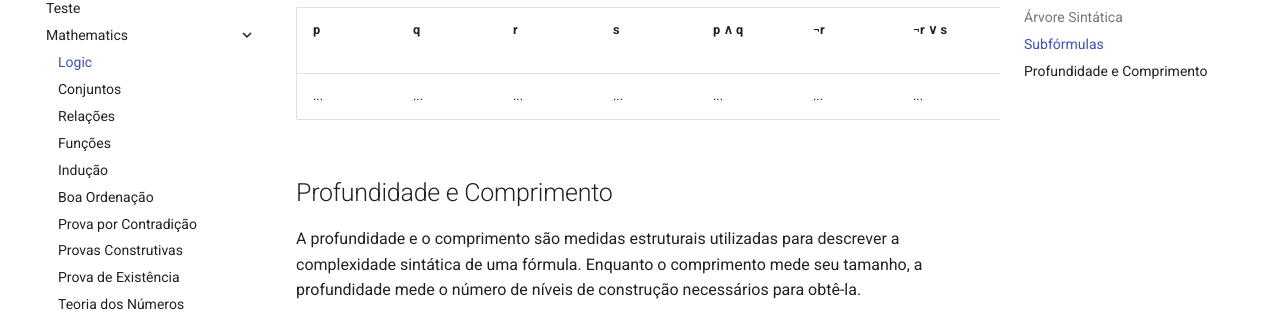
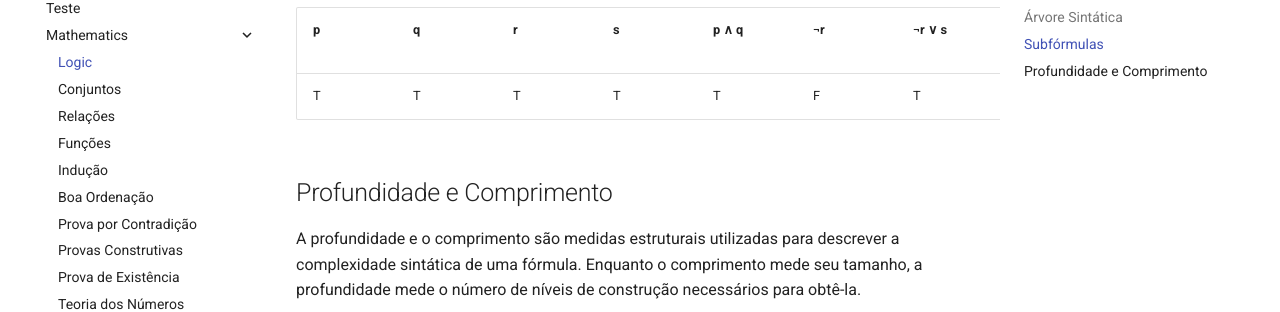
Before and after one commit to NagaoVictor/nagao-engineering, an MkDocs documentation site: the page built from docs/mathematics/logica.md, in a window 1280 px wide and 900 px high, scrolled down 2807 px. Shown: the part 172-484 px from the top of the window. Built offline with MkDocs 1.6.1 and Material for MkDocs 9.7.7, drawn with Linux system fonts in a browser that asks for light colours.

````diff
--- a/docs/mathematics/logica.md
+++ b/docs/mathematics/logica.md
@@ -89,9 +89,9 @@ As subfórmulas descrevem a estrutura interna de uma fórmula e constituem um do
 ((p ∧ q) → (¬r ∨ s))
 ```
 
-| p   | q   | r   | s   | p ∧ q | ¬r  | ¬r ∨ s | ( p ∧ q ) → (¬r ∨ s) |
-| --- | --- | --- | --- | --- | --- | ---- | ------------ |
-| ... | ... | ... | ... | ... | ... | ...  | ...          |
+| p | q | r | s | p ∧ q | ¬r | ¬r ∨ s | (p ∧ q) → (¬r ∨ s) |
+|---|---|---|---|-------|----|--------|--------------------|
+| T | T | T | T | T | F | T | T |
 
 
 ## Profundidade e Comprimento
````
